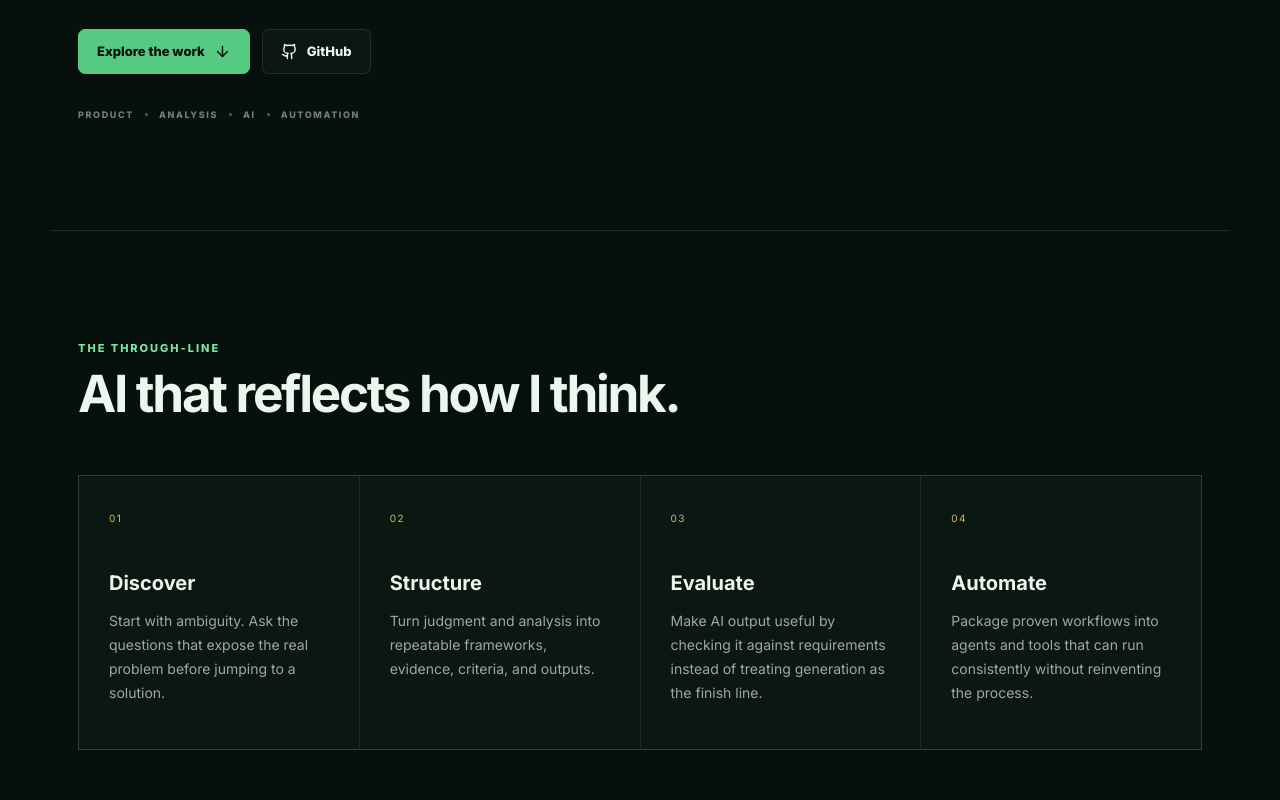
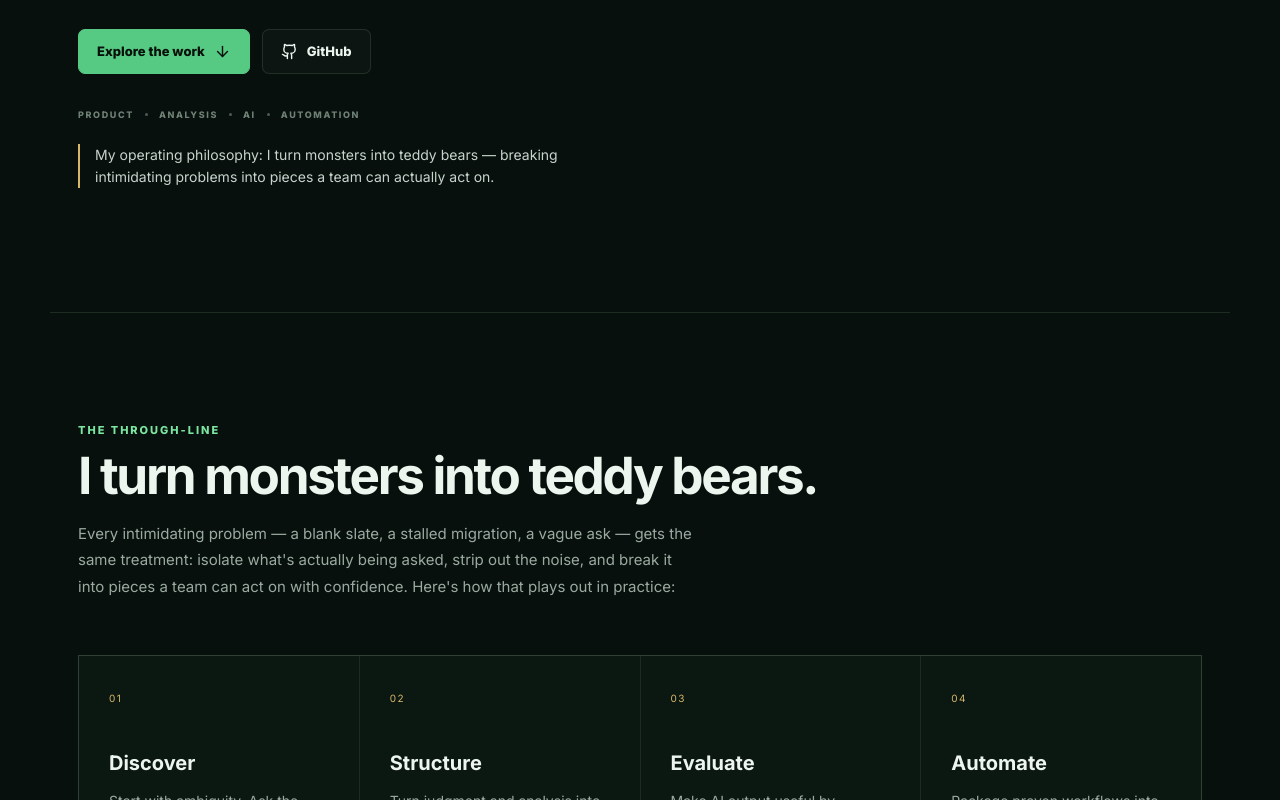
Before and after one commit to GordosGit/Portfolio.GT, a React (Vite) app in the folder site/: page / in a window 1280 px wide. Shown: the part 730-1530 px from the top of the page. Built offline with nearby package versions, Linux system fonts and the light colour scheme.

Commit message:
Add personal 'monsters into teddy bears' philosophy to hero and approach sections

```diff
--- a/site/src/App.tsx
+++ b/site/src/App.tsx
@@ -50,6 +50,9 @@ function App() {
             <div className="credibility">
               <span>PRODUCT</span><i /> <span>ANALYSIS</span><i /> <span>AI</span><i /> <span>AUTOMATION</span>
             </div>
+            <motion.p initial="hidden" animate="visible" variants={fadeUp} className="hero-mantra">
+              My operating philosophy: I turn monsters into teddy bears — breaking intimidating problems into pieces a team can actually act on.
+            </motion.p>
           </div>
 
           <motion.div initial={{ opacity: 0, scale: .96 }} animate={{ opacity: 1, scale: 1 }} transition={{ duration: .8 }} className="hero-orbit">
@@ -65,7 +68,8 @@ function App() {
         <section className="section manifesto" id="approach">
           <div className="section-heading">
             <div className="eyebrow">THE THROUGH-LINE</div>
-            <h2>AI that reflects how I think.</h2>
+            <h2>I turn monsters into teddy bears.</h2>
+            <p className="section-lede">Every intimidating problem — a blank slate, a stalled migration, a vague ask — gets the same treatment: isolate what's actually being asked, strip out the noise, and break it into pieces a team can act on with confidence. Here's how that plays out in practice:</p>
           </div>
           <div className="manifesto-grid">
             {[
--- a/site/src/styles.css
+++ b/site/src/styles.css
@@ -50,6 +50,7 @@ h1 span { color: var(--green-bright); }
 .button.ghost { background: rgba(255,255,255,.025); }
 .credibility { display: flex; align-items: center; gap: 11px; margin-top: 35px; color: #6f8176; font-size: 9px; letter-spacing: .18em; font-weight: 800; }
 .credibility i { width: 3px; height: 3px; background: #4c5d52; border-radius: 50%; }
+.hero-mantra { margin-top: 24px; padding-left: 15px; max-width: 500px; border-left: 2px solid var(--gold); color: #c7d4cc; font-style: italic; font-size: 14px; line-height: 1.6; }
 .hero-orbit { min-height: 500px; position: relative; display: grid; place-items: center; }
 .orbit { position: absolute; border: 1px solid rgba(86,201,130,.17); border-radius: 50%; }
 .orbit-one { width: 400px; height: 400px; transform: rotate(-22deg) scaleY(.64); box-shadow: 0 0 80px rgba(86,201,130,.04); }
@@ -58,6 +59,7 @@ h1 span { color: var(--green-bright); }
 .orbit-label { position: absolute; padding: 7px 10px; border: 1px solid var(--line); background: rgba(7,16,12,.88); color: #9bb2a4; font-size: 8px; letter-spacing: .16em; font-weight: 800; }
 .label-one { top: 14%; left: 19%; } .label-two { top: 65%; right: 8%; } .label-three { bottom: 13%; left: 16%; }
 .section-heading h2 { margin: 12px 0 0; font-size: clamp(34px, 4vw, 54px); letter-spacing: -.045em; line-height: 1.05; }
+.section-lede { margin: 18px 0 0; max-width: 620px; color: var(--muted); font-size: 15px; line-height: 1.75; }
 .manifesto { border-top: 1px solid var(--line); }
 .manifesto-grid { display: grid; grid-template-columns: repeat(4, 1fr); gap: 1px; margin-top: 55px; border: 1px solid var(--line); background: var(--line); }
 .principle { min-height: 250px; padding: 30px; background: var(--panel); transition: background .2s; }
```
